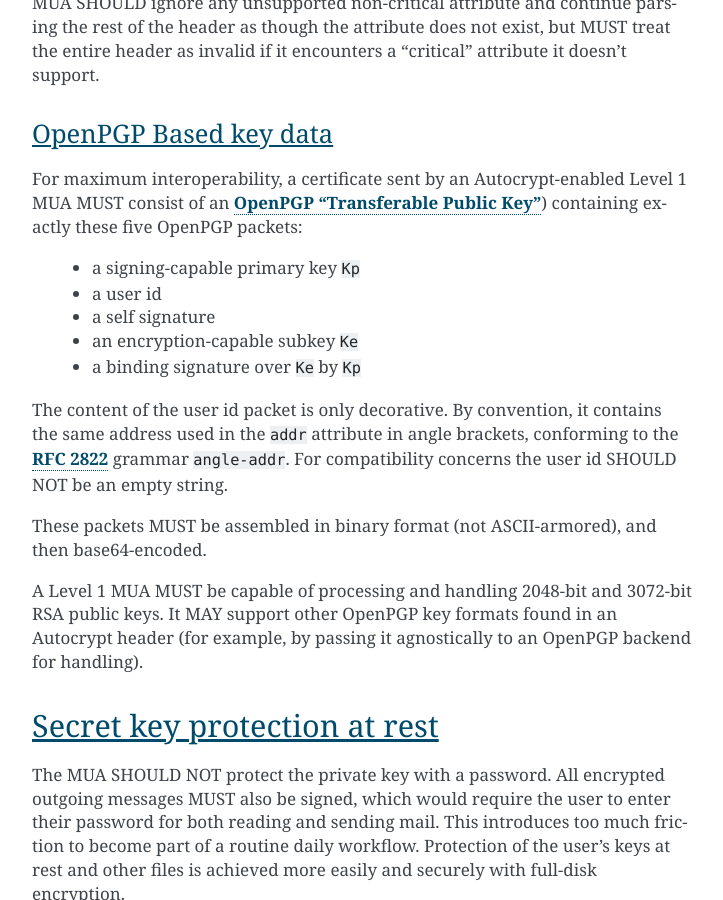
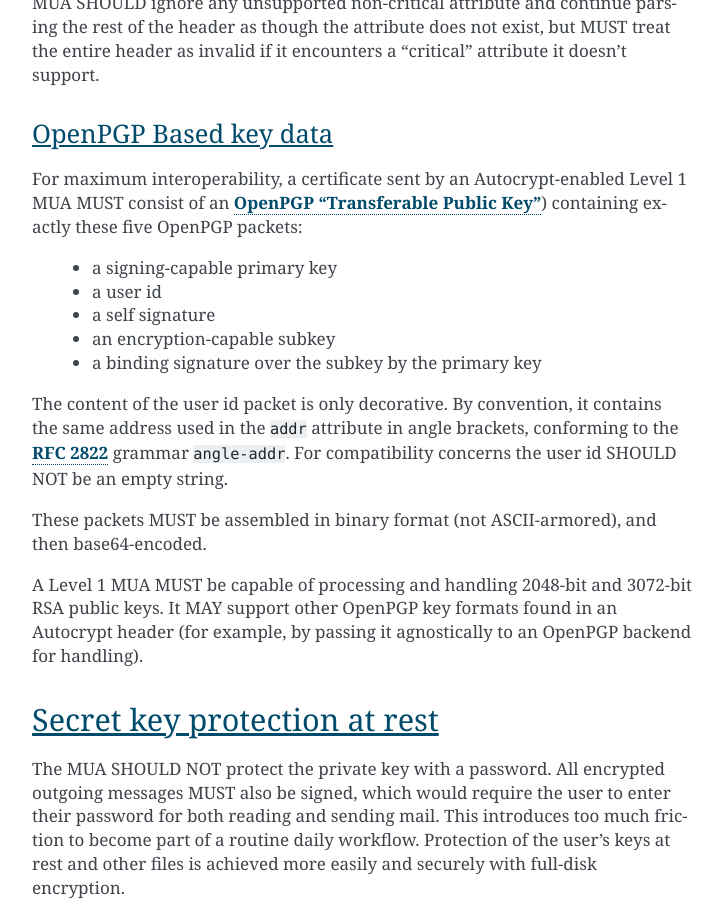
Before and after one commit to autocrypt/autocrypt, a Sphinx documentation site: the page built from doc/level1.rst, in a window 1280 px wide and 900 px high, scrolled down 4264 px. Shown: the whole window, without its empty margins (388-1111 px from the left). Built offline with Sphinx 7.4.7, drawn with Linux system fonts in a browser that asks for light colours.

Commit message:
Remove Ke and Kp terms as they are not used anywhere else

```diff
--- a/doc/level1.rst
+++ b/doc/level1.rst
@@ -171,11 +171,11 @@ Autocrypt-enabled Level 1 MUA MUST consist of an :rfc:`OpenPGP
 "Transferable Public Key"<4880#section-11.1>`) containing exactly these five
 OpenPGP packets:
 
- - a signing-capable primary key ``Kp``
+ - a signing-capable primary key
  - a user id
  - a self signature
- - an encryption-capable subkey ``Ke``
- - a binding signature over ``Ke`` by ``Kp``
+ - an encryption-capable subkey
+ - a binding signature over the subkey by the primary key
 
 The content of the user id packet is only decorative. By convention, it
 contains the same address used in the ``addr`` attribute in angle brackets,
```
